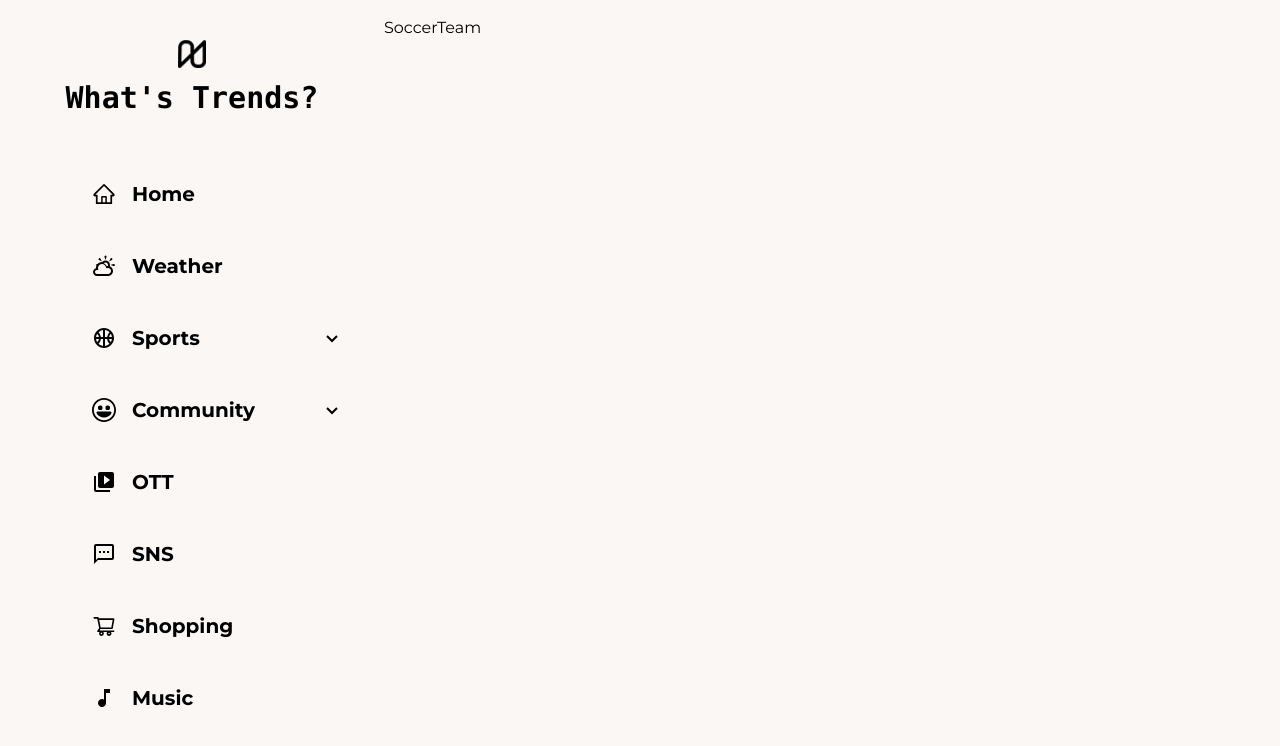
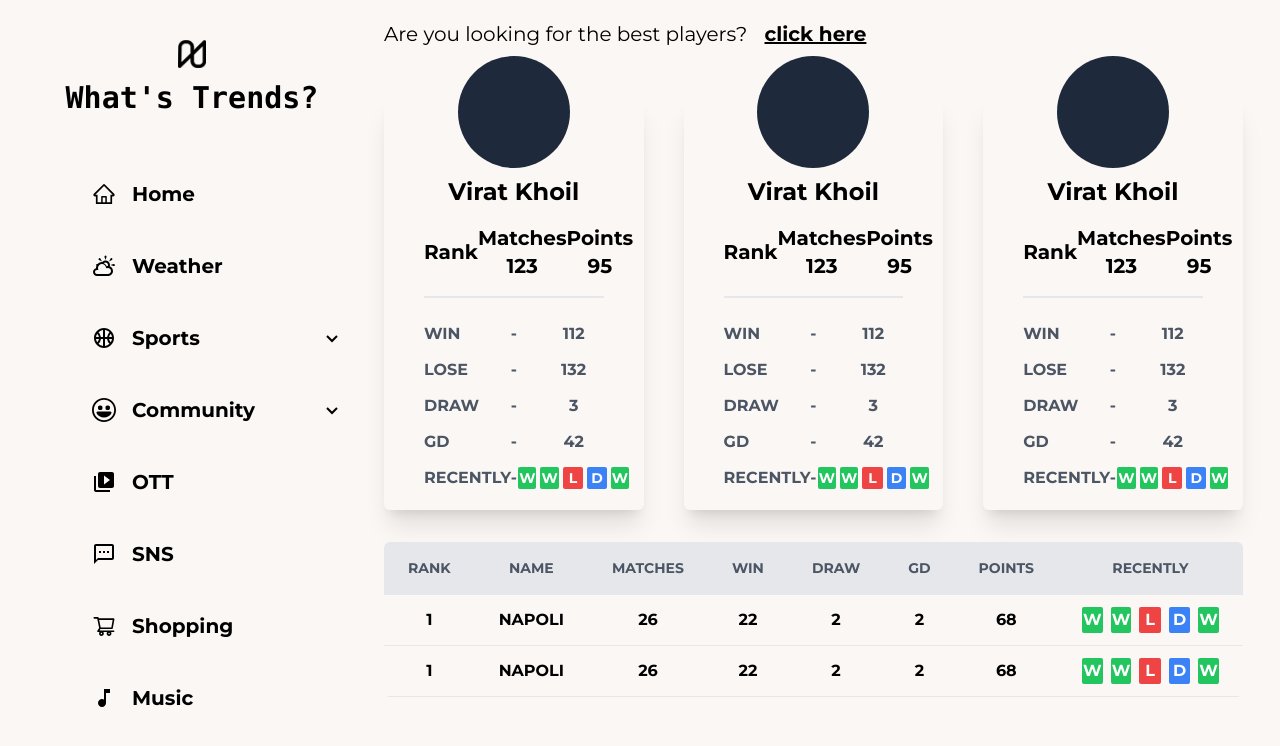
Before and after one commit to osh6006/what-trend, a React (Create React App) app: page /sports/soccer/team in a window 1280 px wide. Shown: the top 746 px of the page. Built offline with nearby package versions, Linux system fonts and the light colour scheme; no server answers; a web font is replaced by a local one; what tailwindcss-bg-patterns would draw is missing.

Commit message:
soccer team UI

```diff
--- /dev/null
+++ b/src/components/sports/RankCard.tsx
@@ -0,0 +1,61 @@
+import React from "react";
+
+export const RankCard = () => {
+  return (
+    <div className="flex max-w-sm flex-col items-center rounded-md px-10 py-2 text-xl shadow-xl">
+      <div className=" -mt-12 aspect-square h-28 w-28 rounded-full bg-slate-800 "></div>
+      <h1 className="mt-2 text-2xl font-bold">Virat Khoil</h1>
+      <div className="flex w-full items-center justify-between border-b-2 py-4 font-bold">
+        <div className="flex flex-col items-center justify-center capitalize">
+          <div>Rank</div>
+          <img className="" src="" alt=""></img>
+        </div>
+        <div className="flex flex-col items-center justify-center capitalize">
+          <div>Matches</div>
+          <div>123</div>
+        </div>
+        <div className="flex flex-col items-center justify-center capitalize">
+          <div>Points</div>
+          <div>95</div>
+        </div>
+      </div>
+      <div className="mt-3 flex w-full flex-col gap-3 py-3 text-base font-bold text-gray-600">
+        <div className="grid grid-cols-3 ">
+          <div className="uppercase">win</div>
+          <div className="text-center">-</div>
+          <div className="text-center">112</div>
+        </div>
+        <div className="grid grid-cols-3">
+          <div className="uppercase">lose</div>
+          <div className="text-center">-</div>
+          <div className="text-center">132</div>
+        </div>
+        <div className="grid grid-cols-3">
+          <div className="uppercase">draw</div>
+          <div className="text-center">-</div>
+          <div className="text-center">3</div>
+        </div>
+        <div className="grid grid-cols-3">
+          <div className="uppercase">GD</div>
+          <div className="text-center">-</div>
+          <div className="text-center">42</div>
+        </div>
+        <div className="grid grid-cols-3">
+          <div className="uppercase">Recently</div>
+          <div className="text-center">-</div>
+          <div className="flex items-center justify-center gap-1 text-center text-sm   text-white">
+            <div className="flex-1 rounded-sm bg-green-500 p-[1px]">W</div>
+            <div className="flex-1 rounded-sm bg-green-500 p-[1px]">W</div>
+            <div className="flex-1 rounded-sm bg-red-500 px-[6px] py-[1px]">
+              L
+            </div>
+            <div className="flex-1 rounded-sm bg-blue-500 py-[1px] px-[4px]">
+              D
+            </div>
+            <div className="flex-1 rounded-sm bg-green-500 p-[1px]">W</div>
+          </div>
+        </div>
+      </div>
+    </div>
+  );
+};
--- /dev/null
+++ b/src/components/sports/RankTable.tsx
@@ -0,0 +1,58 @@
+import React from "react";
+
+const th = "py-4 px-6";
+const td = "whitespace-nowrap py-3 px-6";
+export const RankTable = () => {
+  return (
+    <div className="mt-8 overflow-x-auto rounded-md">
+      <table className="w-full table-auto text-center font-bold">
+        <thead>
+          <tr className="bg-gray-200 text-sm uppercase leading-normal text-gray-600">
+            <th className={th}>Rank</th>
+            <th className={th}>name</th>
+            <th className={th}>Matches</th>
+            <th className={th}>Win</th>
+            <th className={th}>Draw</th>
+            <th className={th}>GD</th>
+            <th className={th}>Points</th>
+            <th className={th}>Recently</th>
+          </tr>
+        </thead>
+        <tbody>
+          <tr className="border-b border-gray-200 hover:bg-gray-100">
+            <td className={td}>1</td>
+            <td className={td}>NAPOLI</td>
+            <td className={td}>26</td>
+            <td className={td}>22</td>
+            <td className={td}>2</td>
+            <td className={td}>2</td>
+            <td className={td}>68</td>
+            <td className="flex items-center justify-center gap-2 py-3 px-6 text-white">
+              <div className=" rounded-sm bg-green-500 p-[1px]">W</div>
+              <div className=" rounded-sm bg-green-500 p-[1px]">W</div>
+              <div className=" rounded-sm bg-red-500 px-[6px] py-[1px]">L</div>
+              <div className="rounded-sm bg-blue-500 py-[1px] px-[4px]">D</div>
+              <div className=" rounded-sm bg-green-500 p-[1px]">W</div>
+            </td>
+          </tr>
+          <tr className="border-b border-gray-200 hover:bg-gray-100">
+            <td className={td}>1</td>
+            <td className={td}>NAPOLI</td>
+            <td className={td}>26</td>
+            <td className={td}>22</td>
+            <td className={td}>2</td>
+            <td className={td}>2</td>
+            <td className={td}>68</td>
+            <td className="flex items-center justify-center gap-2 py-3 px-6 text-white">
+              <div className=" rounded-sm bg-green-500 p-[1px]">W</div>
+              <div className=" rounded-sm bg-green-500 p-[1px]">W</div>
+              <div className=" rounded-sm bg-red-500 px-[6px] py-[1px]">L</div>
+              <div className="rounded-sm bg-blue-500 py-[1px] px-[4px]">D</div>
+              <div className=" rounded-sm bg-green-500 p-[1px]">W</div>
+            </td>
+          </tr>
+        </tbody>
+      </table>
+    </div>
+  );
+};
--- a/src/components/sports/SoccerLayout.tsx
+++ b/src/components/sports/SoccerLayout.tsx
@@ -3,7 +3,7 @@ import { contextProps } from "../common/Layout";
 
 export const SoccerLayout = ({ children }: contextProps) => {
   return (
-    <div className="ml-0 flex h-screen w-full flex-1 flex-col py-4 sm:ml-72 lg:ml-96 lg:flex-row lg:pr-10">
+    <div className="ml-0 flex h-screen w-full flex-col py-2 sm:ml-72 lg:ml-96 lg:pr-10">
       {children}
     </div>
   );
--- a/src/pages/sports/SoccerTeam.tsx
+++ b/src/pages/sports/SoccerTeam.tsx
@@ -1,8 +1,26 @@
 import React from "react";
+import { Link } from "react-router-dom";
+import { RankCard } from "../../components/sports/RankCard";
+import { RankTable } from "../../components/sports/RankTable";
 import { SoccerLayout } from "../../components/sports/SoccerLayout";
 import useSoccer from "../../hooks/sports/useSoccer";
 
 export default function SoccerTeam() {
   const { soccerTeamQuery } = useSoccer();
-  return <SoccerLayout>SoccerTeam</SoccerLayout>;
+  return (
+    <SoccerLayout>
+      <div className="mt-3 text-xl">
+        Are you looking for the best players?{" "}
+        <Link to={"/sports/soccer/player"} className="ml-3 font-bold underline">
+          click here
+        </Link>
+      </div>
+      <div className="mt-12 grid grid-cols-3 gap-10">
+        <RankCard />
+        <RankCard />
+        <RankCard />
+      </div>
+      <RankTable />
+    </SoccerLayout>
+  );
 }
--- a/src/setupProxy.js
+++ b/src/setupProxy.js
@@ -16,13 +16,21 @@ module.exports = function (app) {
     "/en/primera-división/table/34pl8szyvrbwcmfkuocjm3r6t",
     "https://www.goal.com"
   );
-  appUse(app, "/en/serie-a/1r097lpxe0xn03ihb7wi98kao", "https://www.goal.com");
   appUse(
     app,
-    "/en/bundesliga/6by3h89i2eykc341oz7lv1ddd",
+    "/en/serie-a/table/1r097lpxe0xn03ihb7wi98kao",
     "https://www.goal.com"
   );
-  appUse(app, "/en/ligue-1/dm5ka0os1e3dxcp3vh05kmp33", "https://www.goal.com");
+  appUse(
+    app,
+    "/en/bundesliga/table/6by3h89i2eykc341oz7lv1ddd",
+    "https://www.goal.com"
+  );
+  appUse(
+    app,
+    "/en/ligue-1/table/dm5ka0os1e3dxcp3vh05kmp33",
+    "https://www.goal.com"
+  );
 };
 
 function appUse(app, endpoint, target) {
```
